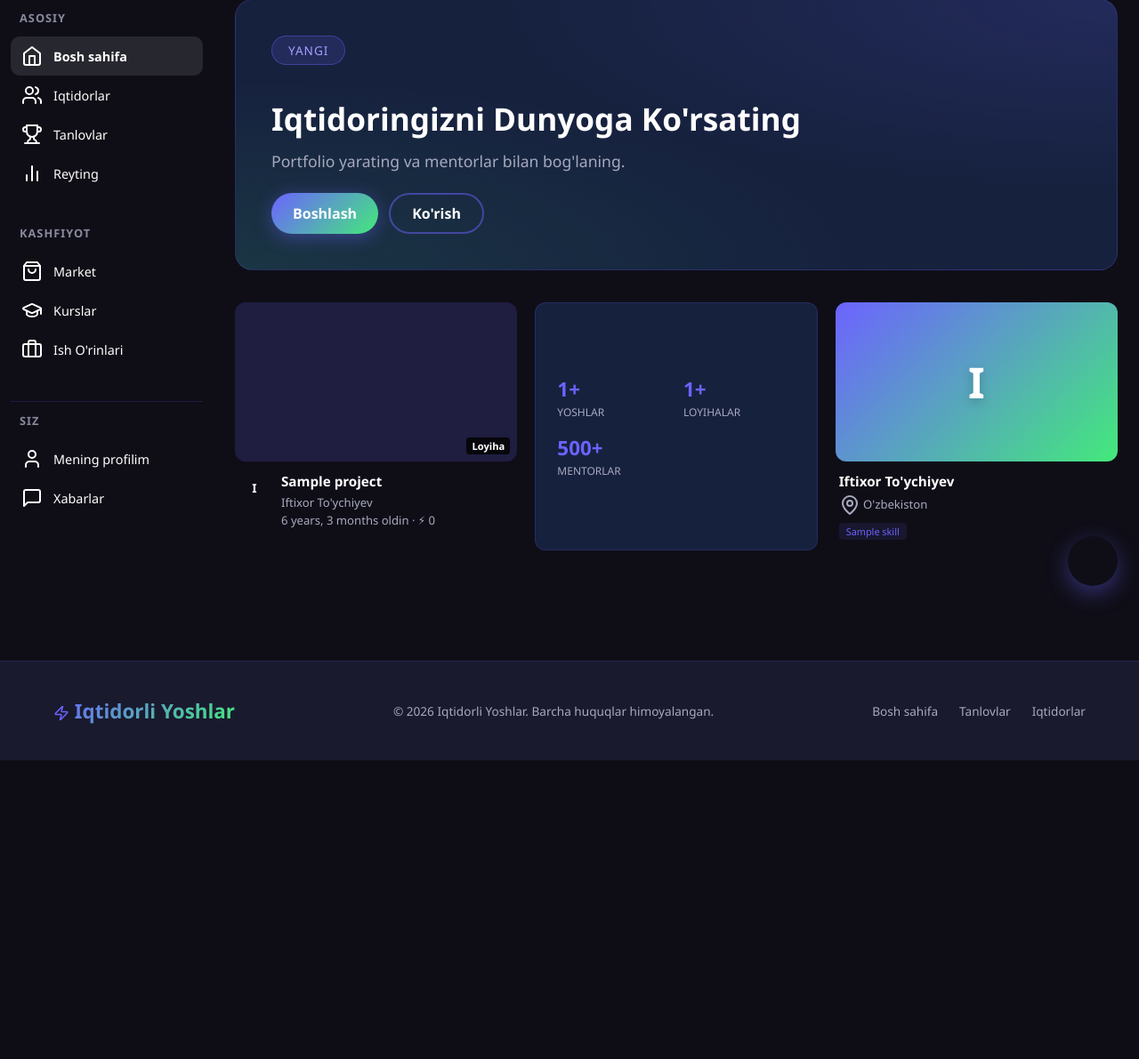
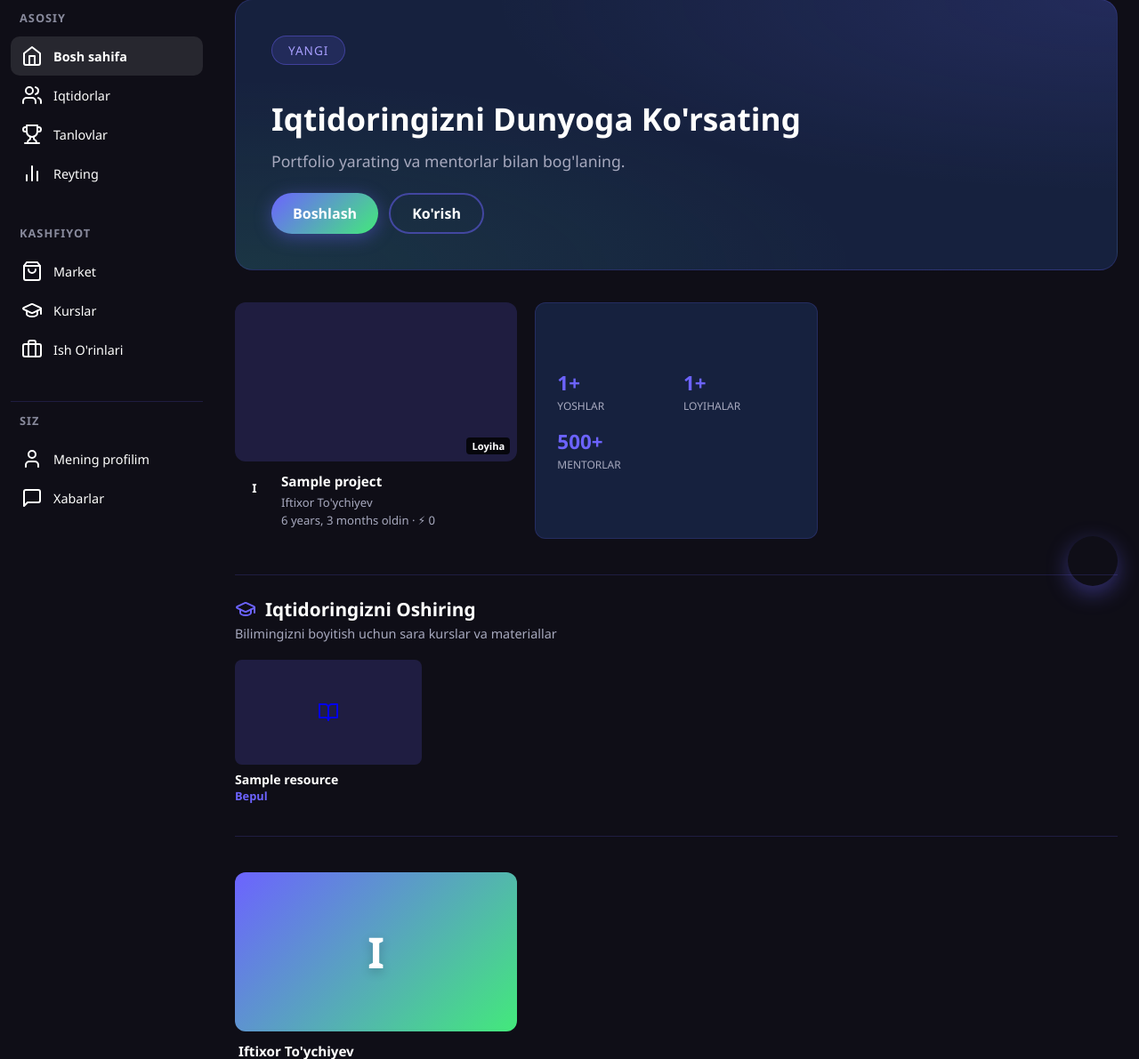
Before and after one commit to Iftix0r/Iqtidorli_yoshlar, a Django app: page / in a window 1280 px wide. Shown: the part 117-1308 px from the top of the page at 89% size. Before the commit the page ends 972 px from the top, so only its background shows below. Run offline with Django 4.2, Linux system fonts and the light colour scheme; data comes from the database, SQL or seed files in the repository; tables that the repository leaves empty hold one stand-in row (values such as "Sample post").

Commit message:
feat: add recent resources horizontal strip to index page and limit project card display

```diff
--- a/core/views.py
+++ b/core/views.py
@@ -51,9 +51,15 @@ def index(request):
         {'id': 'design', 'name': 'Dizayn', 'icon': 'figma'},
     ]
 
+    recent_resources = (
+        Resource.objects.all()
+        .order_by('-created_at')[:8]
+    )
+
     return render(request, 'index.html', {
         'top_talents': top_talents,
         'recent_projects': recent_projects,
+        'recent_resources': recent_resources,
         'stats': stats,
         'categories': categories,
     })
--- a/templates/index.html
+++ b/templates/index.html
@@ -54,7 +54,7 @@
       </div>
 
       <!-- PROJECT CARDS -->
-      {% for p in recent_projects %}
+      {% for p in recent_projects|slice:":4" %}
       <div class="feed-card project-card">
         <a href="{% url 'portal' %}" class="card-thumb">
           {% if p.image %}
@@ -86,6 +86,27 @@
               <div class="s-box"><h4>{{ stats.projects }}+</h4><p>Loyihalar</p></div>
               <div class="s-box"><h4>{{ stats.mentors }}+</h4><p>Mentorlar</p></div>
           </div>
+      </div>
+
+      <!-- IQTIDORINGIZNI OSHIRING (YouTube style horizontal strip) -->
+      <div class="feed-full-row">
+        <div class="row-header">
+          <h2><i data-lucide="graduation-cap" style="color:var(--primary);"></i> Iqtidoringizni Oshiring</h2>
+          <p>Bilimingizni boyitish uchun sara kurslar va materiallar</p>
+        </div>
+        <div class="horizontal-feed">
+          {% for r in recent_resources %}
+          <div class="mini-card resource-card">
+            <a href="{% url 'portal' %}" class="mini-thumb">
+              {% if r.image %}<img src="{{ r.image.url }}" alt="{{ r.title }}">{% else %}<div class="mini-placeholder"><i data-lucide="book-open"></i></div>{% endif %}
+            </a>
+            <div class="mini-body">
+              <h4 class="mini-title">{{ r.title }}</h4>
+              <p class="mini-meta">{{ r.price|default:"Bepul" }}</p>
+            </div>
+          </div>
+          {% endfor %}
+        </div>
       </div>
 
       <!-- TALENT CARDS (Interspersed in feed) -->
@@ -184,6 +205,22 @@
 .stat-grid { display: grid; grid-template-columns: 1fr 1fr; gap: 16px; }
 .s-box h4 { font-size: 1.4rem; color: var(--primary); margin-bottom: 2px; }
 .s-box p { font-size: .75rem; color: var(--muted); text-transform: uppercase; }
+/* FULL ROW (Horizontal Strip) */
+.feed-full-row { grid-column: 1 / -1; margin: 24px 0; padding: 24px 0; border-top: 1px solid var(--border); border-bottom: 1px solid var(--border); }
+.row-header { margin-bottom: 20px; }
+.row-header h2 { font-size: 1.3rem; font-weight: 800; display: flex; align-items: center; gap: 10px; margin-bottom: 4px; }
+.row-header p { color: var(--muted); font-size: .9rem; }
+
+.horizontal-feed { display: flex; gap: 16px; overflow-x: auto; padding-bottom: 12px; scrollbar-width: none; }
+.horizontal-feed::-webkit-scrollbar { display: none; }
+
+.mini-card { width: 210px; flex-shrink: 0; display: flex; flex-direction: column; gap: 8px; }
+.mini-thumb { width: 100%; aspect-ratio: 16/9; border-radius: 8px; overflow: hidden; background: var(--border); display: block; }
+.mini-thumb img { width: 100%; height: 100%; object-fit: cover; }
+.mini-placeholder { width: 100%; height: 100%; display: flex; align-items: center; justify-content: center; }
+.mini-placeholder i { width: 24px; height: 24px; color: var(--muted); }
+.mini-title { font-size: .88rem; font-weight: 700; line-height: 1.3; display: -webkit-box; -webkit-line-clamp: 2; -webkit-box-orient: vertical; overflow: hidden; }
+.mini-meta { font-size: .8rem; color: var(--primary); font-weight: 600; }
 </style>
 
 {% endblock %}
```
